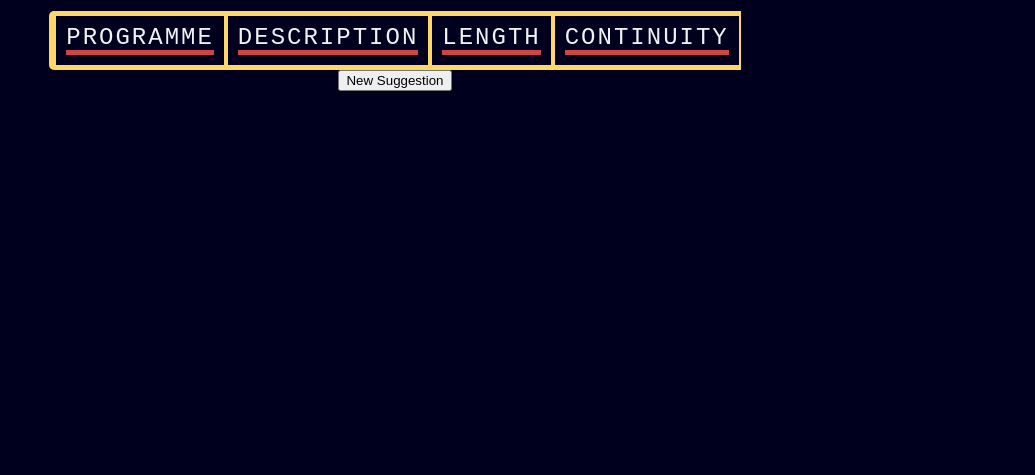
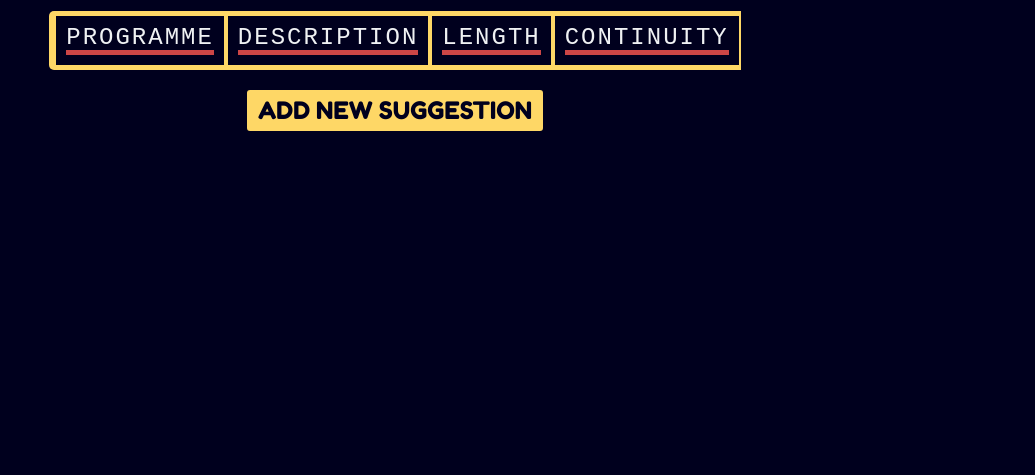
Before and after one commit to FAC-Sixteen/jogging-dolphins, a website: page public/index.html in a window 1280 px wide. Shown: the part 325-800 px from the top of the page, without its empty margins (245-1280 px from the left). Drawn offline with Linux system fonts and the light colour scheme; files that its build step writes are made by us from their sources; no server answers; files whose address does not match are found by name; a web font is replaced by a local one.

Commit message:
styled suggestions button

```diff
--- a/public/index.html
+++ b/public/index.html
@@ -45,7 +45,7 @@
     </div>
 
     <div class='add-new-suggestion'>
-      <button class="new-suggestion">New Suggestion</button>
+      <button class="new-suggestion">Add new Suggestion</button>
     </div>
 
   </section>
--- a/public/style.css
+++ b/public/style.css
@@ -28,6 +28,7 @@ nav ul {
   justify-content: flex-end;
 }
 
+
 .register-button,
 .login-button {
   font-family: 'Nanum Gothic Coding', monospace;
@@ -42,11 +43,17 @@ nav ul {
 }
 
 .new-suggestion {
-  /* font-size: 1.5em;
-  display: flex;
-  flex: wrap;
-  justify-content: center;
-  margin-top: 3rem; */
+  font-family: 'Fredoka One', cursive;
+  text-transform: uppercase;
+  border: solid #fed766 5px;
+  background-color: #fed766;
+  color: rgb(0, 0, 30);
+  margin: 20px;
+  font-size: 1.5em;
+  transition: all 0.3s ease-in-out;
+  box-sizing: border-box;
+  cursor: pointer;
+  border-radius: 3px;
 }
 
 .add-suggestions {
```
